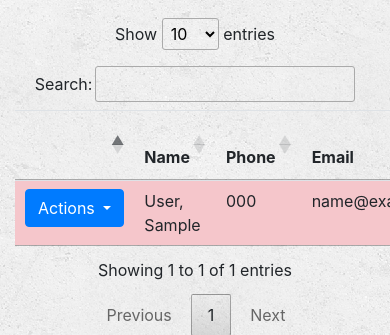
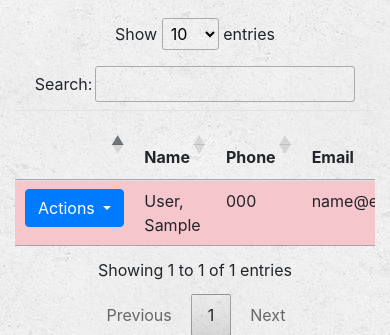
Before and after one commit to jamesbeegen/vivahomeleads, a Django app: page /leads/ in a window 390 px wide; the page is wider, and only the part inside the window is pictured. Shown: the part 172-507 px from the top of that part. Run offline with Django 3.2, Linux system fonts and the light colour scheme; a user stored in the database is signed in; tables that the repository leaves empty hold one stand-in row (values such as "Sample post"); some libraries are stand-ins or nearby versions.

Commit message:
Update leads.html
Added table responsive div

```diff
--- a/templates/leads.html
+++ b/templates/leads.html
@@ -4,7 +4,7 @@
 
 {% block content %}
   <a href="{% url 'add_lead' %}"><button class="btn btn-success mb-4">Add New Lead</button></a>
-
+  <div class="table-responsive">
   <table id="leads" class="table table-hover">
     <thead>
       <tr>
@@ -54,7 +54,7 @@
       {% endfor %}
     </tbody>
   </table>
-</td>
+  </div>
 
 
 
```
